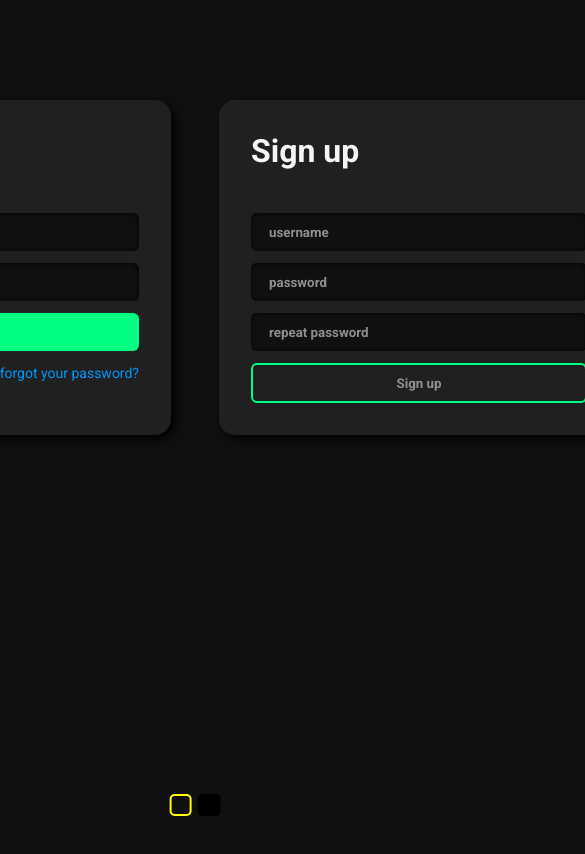
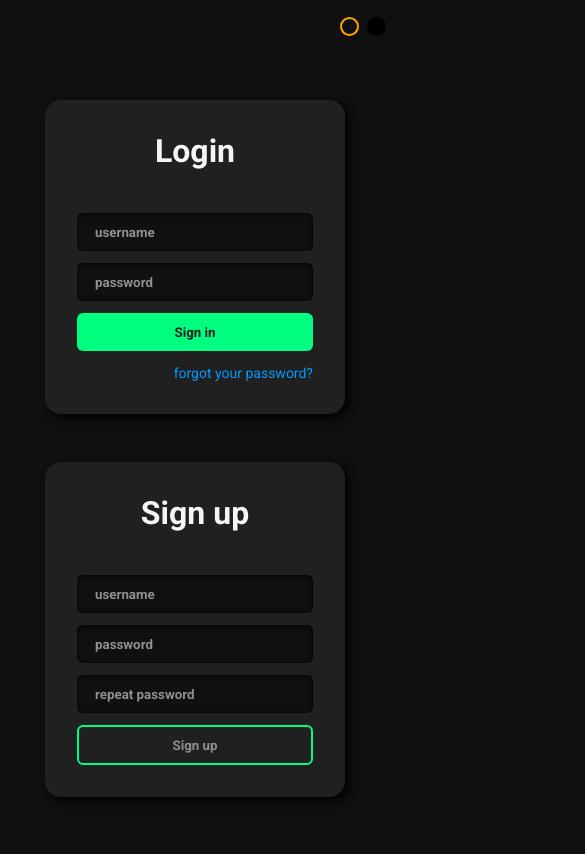
Before and after one commit to adrianmedeirosdev/to-do, a plain HTML site: page frontend/login.html in a window 390 px wide. Shown: the top 854 px of the page, 585 px wide, since content can reach past the window. Drawn offline with nearby package versions, Linux system fonts and the light colour scheme.

Commit message:
responsividade

```diff
--- a/frontend/styles/index.css
+++ b/frontend/styles/index.css
@@ -6,6 +6,7 @@
   box-sizing: border-box;
   font-family: 'Roboto', sans-serif;
 }
+
 
 #light,
 :root{
@@ -205,19 +206,17 @@ input[type="text"]{
   align-items: center;
   gap: 8px;
   position: fixed;
-  left: 50%;
-  transform: translateX(-50%);
-  bottom: 1.5rem;
+  top: 2%;
+  right: 1%;
 }
-
 
 
 input[type="radio"]{
   appearance: none;
   border: 2px solid var(--input-color);
-  width: 1.4rem;
-  height: 1.4rem;
-  border-radius: 5px;
+  width: 1.2rem;
+  height: 1.2rem;
+  border-radius: 50%;
   cursor: pointer;
 }
 
@@ -233,3 +232,17 @@ input[type="radio"]:checked{
 #light{
   --input-color: orange;
 }
+
+@media screen and (max-width: 700px){
+  .container{
+    min-width: 70%;
+  }
+  .header{
+    display: flex;
+    flex-direction: column;
+    gap: 18px;
+  }
+  input[type="text"]{
+    width: 70%;
+  }
+}
--- a/frontend/styles/login.css
+++ b/frontend/styles/login.css
@@ -138,19 +138,18 @@ a:hover{
   display: flex;
   list-style: none;
   align-items: center;
-  gap: 6px;
+  gap: 8px;
   position: fixed;
-  left: 50%;
-  transform: translateX(-50%);
-  bottom: 1.5rem;
+  top: 2%;
+  right: 1%;
 }
 
 input[type="radio"]{
   appearance: none;
   border: 2px solid var(--input-color);
-  width: 1.4rem;
-  height: 1.4rem;
-  border-radius: 5px;
+  width: 1.2rem;
+  height: 1.2rem;
+  border-radius: 50%;
   cursor: pointer;
 }
 
@@ -164,5 +163,23 @@ input[type="radio"]:checked{
 
 
 #light{
-  --input-color: yellow;
+  --input-color: orange;
 }
+
+@media screen and (max-width: 900px){
+  body{
+    display: flex;
+    flex-direction: column;
+    align-items: center;
+    justify-content: center;
+  }
+  .container{
+    min-width: 300px;
+  }
+  .header{
+    display: flex;
+    flex-direction: column;
+    gap: 18px;
+  }
+
+}
```
Also changed, not shown: frontend/assets/favicon.ico.
